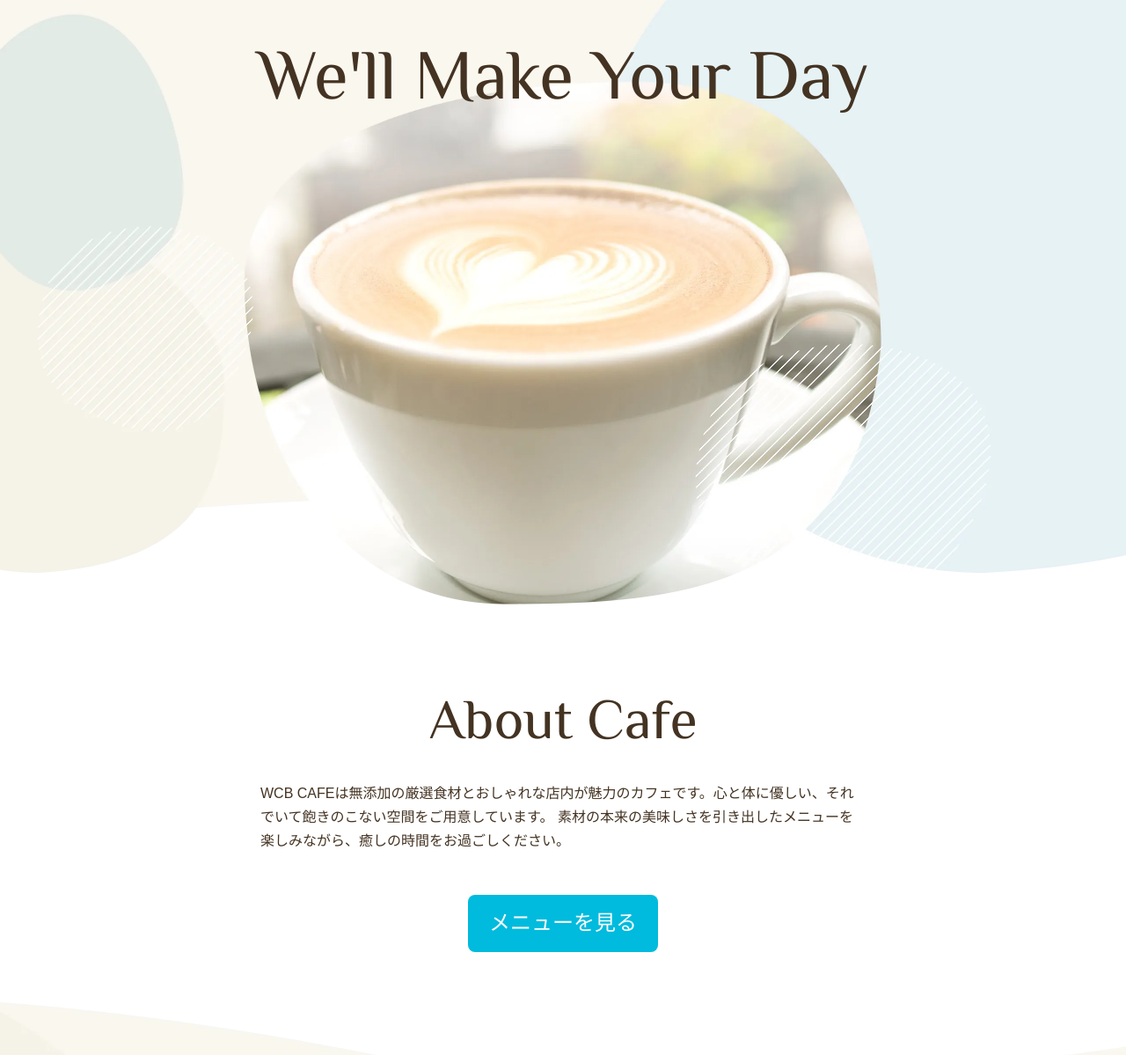
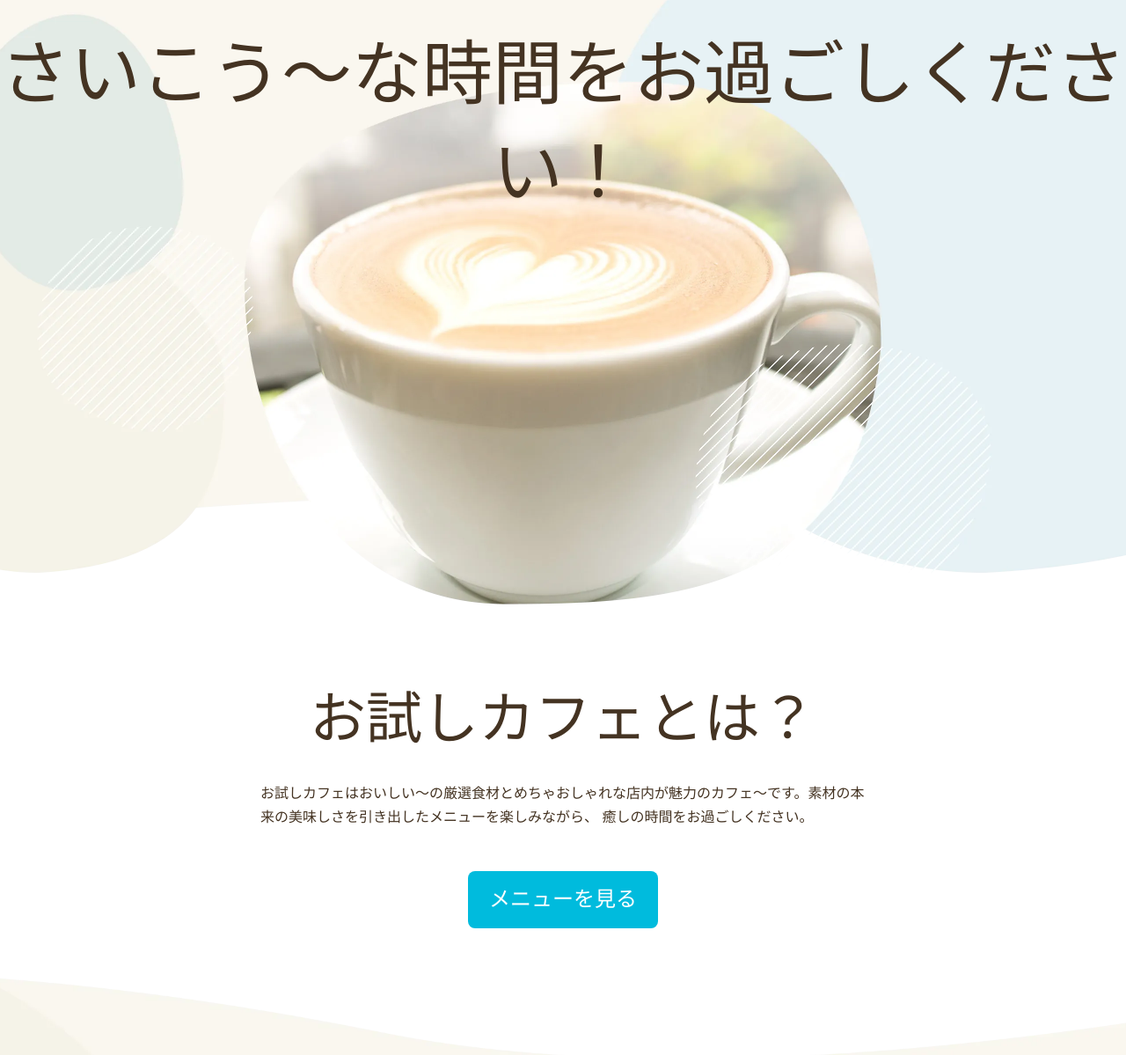
Before and after one commit to takashimamyko-crypto/WCBcafe, a plain HTML site: page index.html in a window 1280 px wide. Shown: the part 101-1300 px from the top of the page at 88% size. Drawn offline with Linux system fonts and the light colour scheme; some packages are replaced by stand-ins of ours.

Commit message:
Add files via upload

```diff
--- a/index.html
+++ b/index.html
@@ -2,8 +2,8 @@
 <html lang="ja">
     <head>
         <meta charset="utf-8">
-        <title>WCB Cafe</title>
-        <meta name="description" content="ブレンドコーヒーとヘルシーなオーガニックフードを提供するカフェ">
+        <title>練習用お試し Cafe</title>
+        <meta name="description" content="おいしい～コーヒーとさいこう～なオーガニックフードを提供するカフェ～">
         <meta name="viewport" content="width=device-width, initial-scale=1">
 
     <!-- ファビコン -->
@@ -35,14 +35,14 @@
                     </ul>
                 </nav>
             </header>
-            <h2 class="page-title font-english">We'll Make Your Day</h2>
+            <h2 class="page-title font-english">さいこう～な時間をお過ごしください！</h2>
         </div>
 
         <section class="about">
-            <h3 class="heading-large font-english">About Cafe</h3>
+            <h3 class="heading-large font-english">お試しカフェとは？</h3>
             <p>
-                WCB CAFEは無添加の厳選食材とおしゃれな店内が魅力のカフェです。心と体に優しい、それでいて飽きのこない空間をご用意しています。
-                素材の本来の美味しさを引き出したメニューを楽しみながら、癒しの時間をお過ごしください。
+                お試しカフェはおいしい～の厳選食材とめちゃおしゃれな店内が魅力のカフェ～です。素材の本来の美味しさを引き出したメニューを楽しみながら、
+                癒しの時間をお過ごしください。
             </p>
             <div class="align-center">
                 <a class="btn" href="menu.html">メニューを見る</a>
```
